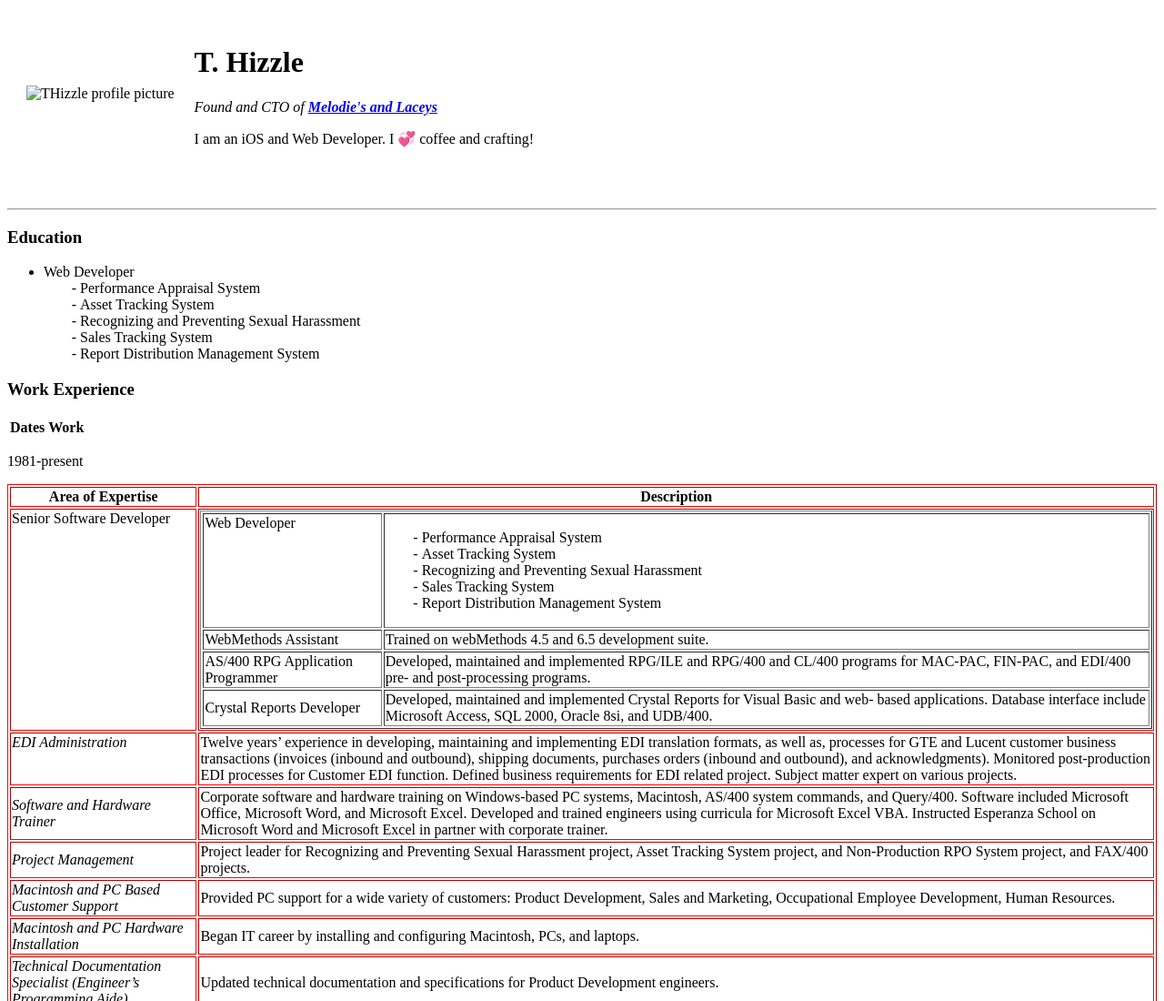
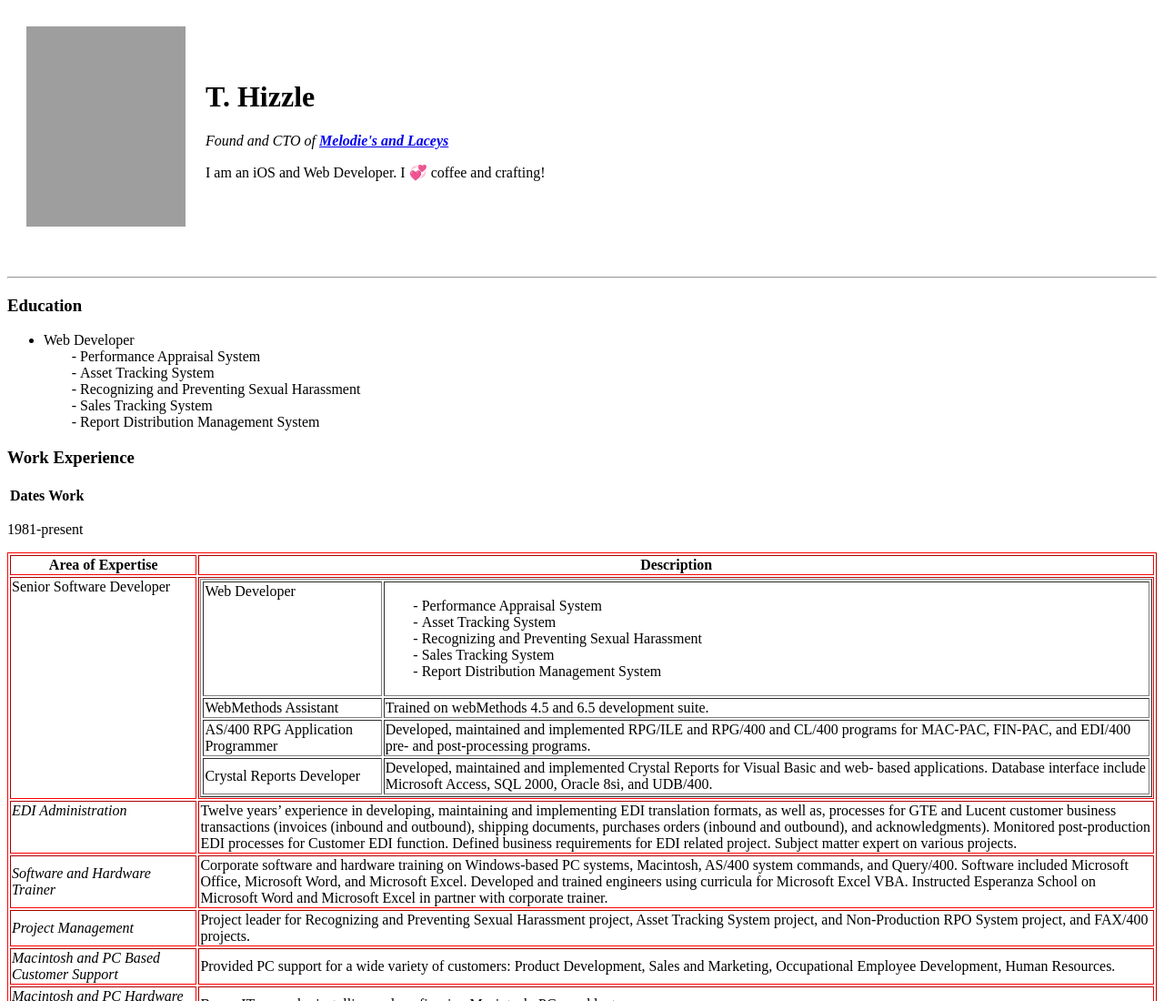
Before and after one commit to iamgeekyth/cv, a plain HTML site: page index.html in a window 1280 px wide. Shown: the top 1100 px of the page at 91% size. Drawn offline with Linux system fonts and the light colour scheme; the site is published under a folder, as on GitHub Pages, so addresses that start at the root find nothing.

Commit message:
Update index.html

```diff
--- a/index.html
+++ b/index.html
@@ -8,7 +8,7 @@
     <table cellspacing="20">
         <tr>
             <td>
-                <img src="/images/Pat%20-%20Adult.jpg" alt="THizzle profile picture" style="width:175px;height:220px;" />
+                <img src="images/Pat%20-%20Adult.jpg" alt="THizzle profile picture" style="width:175px;height:220px;" />
             </td>
             <td>
                 <h1>T. Hizzle</h1>
```
